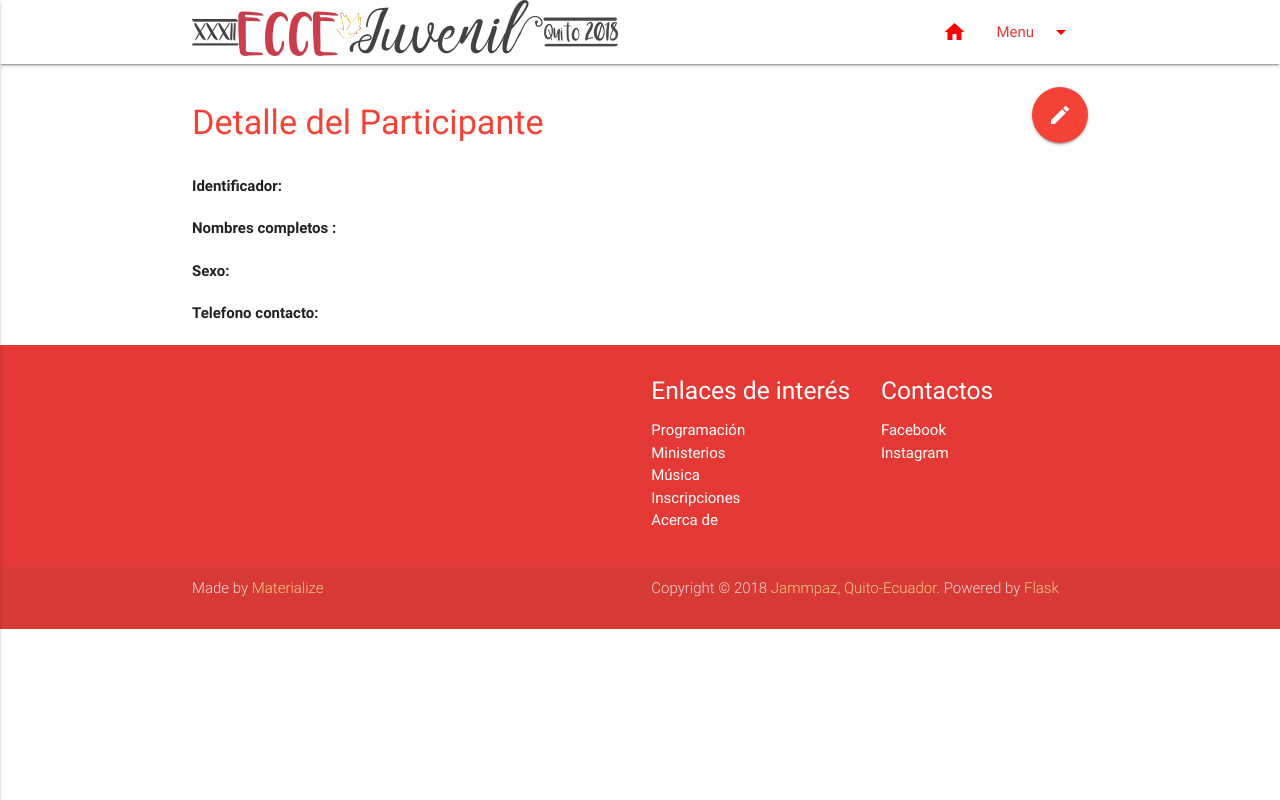
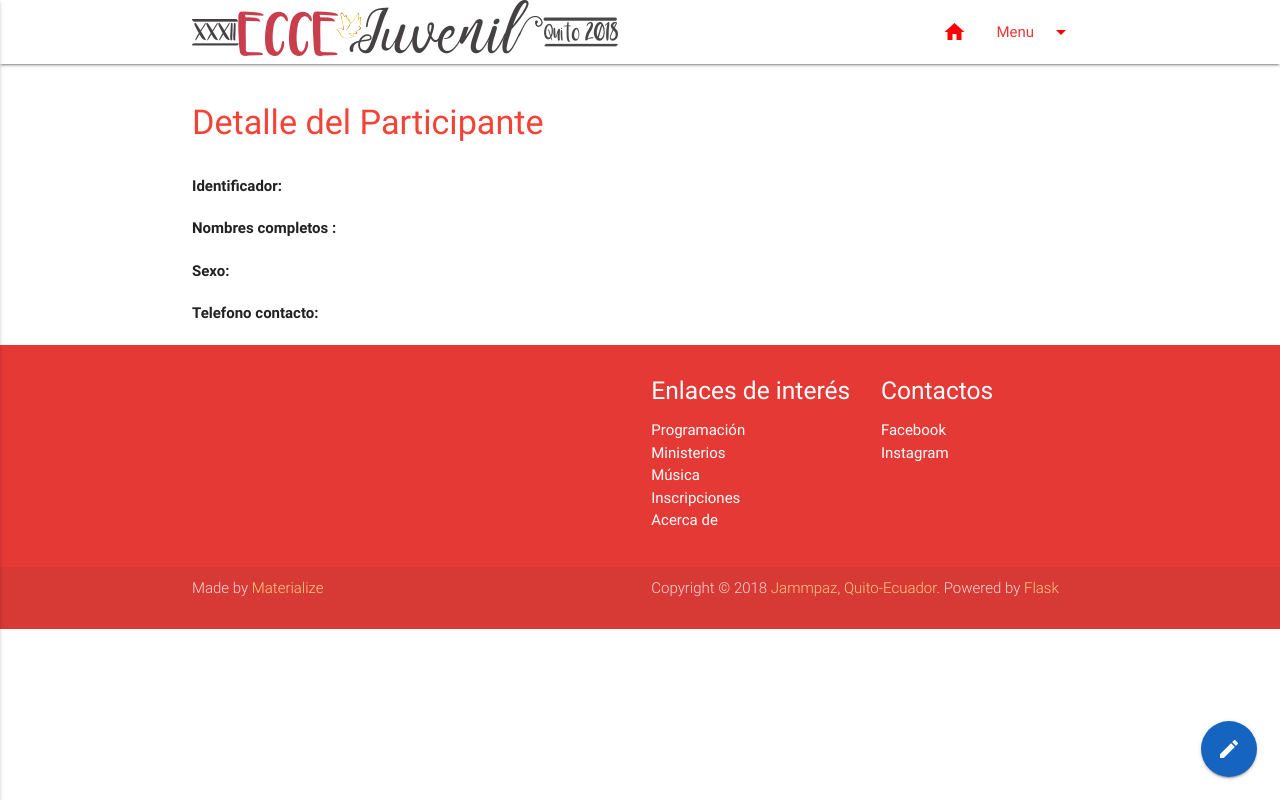
Before and after one commit to jammpaz/ecceju-inscripcion, a Flask app: template inscripcion/app/templates/show_participante.html in a window 1280 px wide. Run offline with Flask 2, Linux system fonts and the light colour scheme; the template is opened without the code that fills it, so the values that code supplies are empty; parts of the project's set-up code (start-up, migrations or seed data) failed here and were passed over.

Commit message:
Tweaks templates due to participante model

```diff
--- a/inscripcion/app/templates/index_participante.html
+++ b/inscripcion/app/templates/index_participante.html
@@ -11,7 +11,8 @@
       <li class="collection-item">
         <h5 class="title orange-text">{{ participante.nombres_completos }}</h5>
         <p>
-          <b>Identificador:</b> {{ participante.id }}
+          <b>Identificador: </b>
+          <a href="/inscripciones/{{ inscripcion_id }}/participantes/{{ participante.id }}"> {{ participante.id }} </a>
         </p>
       </li>
       {% endfor %}
--- a/inscripcion/app/templates/show_participante.html
+++ b/inscripcion/app/templates/show_participante.html
@@ -5,11 +5,8 @@
 <div class="container">
   <br/>
   <div class="row">
-    <div class="col s10">
+    <div class="col s12">
       <h4 class="header red-text">Detalle del Participante</h4>
-    </div>
-    <div class="col s2">
-      <a class="btn-floating btn-large waves-effect waves-light red right"><i class="material-icons">create</i></a>
     </div>
   </div>
 
@@ -53,6 +50,12 @@
     </div>
   </div>
 
+  <div class="fixed-action-btn">
+    <a href="/inscripciones/{{ inscripcion_id }}/participantes/{{ participante.id }}/edit" class="btn-floating btn-large blue darken-3">
+       <i class="large material-icons">create</i>
+    </a>
+  </div>
+
 </div>
 
 {% endblock %}
```
Also changed, not shown: inscripcion/app/templates/show_inscripcion.html (+10 -0 lines), inscripcion/migrations/versions/32d8259ad0ad_.py (added, +36 -0 lines).
